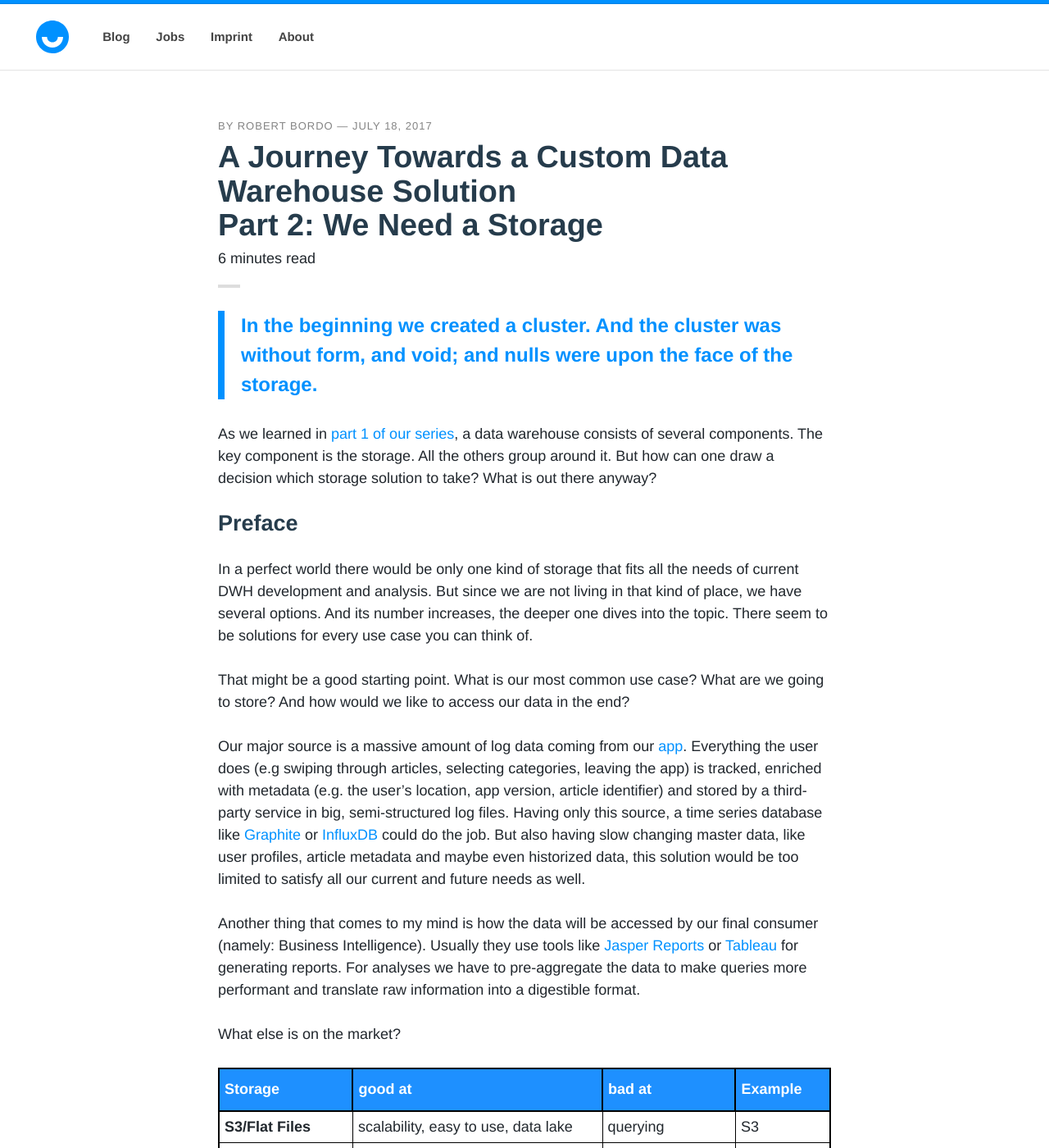
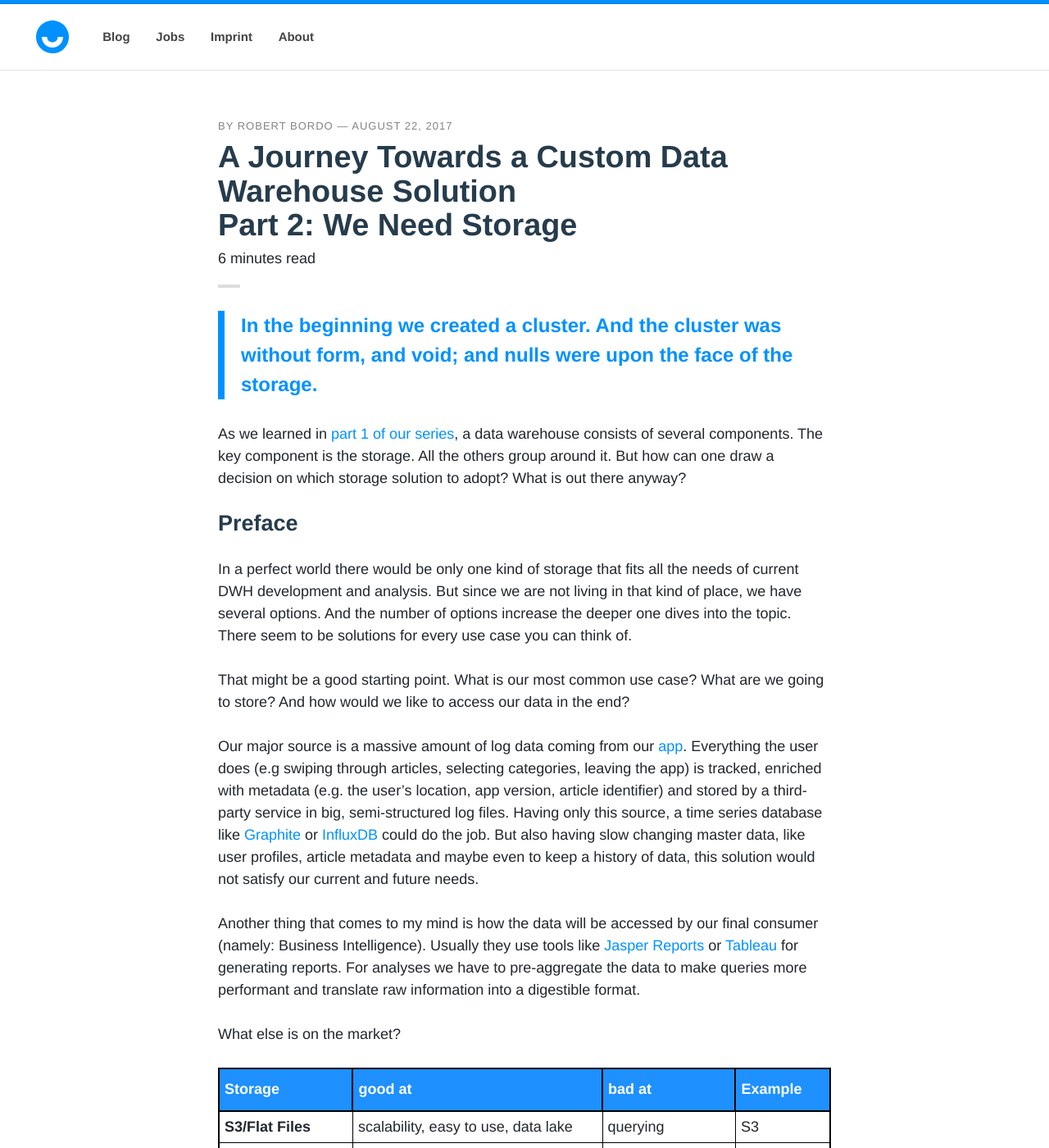
Before and after one commit to upday/upday.github.io, a Jekyll site: the page built from _posts/blog/2017-08-22-dwh-part2-we-need-storage.md, in a window 1280 px wide and 1400 px high. Shown: the whole window at 82% size. Built offline with Jekyll 4.4.1, drawn with Linux system fonts in a browser that asks for light colours; nearby versions of some CDN libraries; some web fonts are replaced; comment, search, counter and statistics services are not loaded; some of the changed text lies outside the part shown.

Commit message:
woven in Rich's review

```diff
--- a/_posts/blog/2017-07-18-dwh-part2-we-need-a-storage.md
+++ b/_posts/blog/2017-08-22-dwh-part2-we-need-storage.md
@@ -1,6 +1,6 @@
 ---
 layout: post
-title: "A Journey Towards a Custom Data Warehouse Solution<br/> Part 2: We Need a Storage"
+title: "A Journey Towards a Custom Data Warehouse Solution<br/> Part 2: We Need Storage"
 description:
 modified:
 categories: blog
@@ -8,18 +8,18 @@
 excerpt: We would like to share our second part towards a custom data warehouse solution. This time it's all about selecting a proper storage.
 tags: [Data, DWH, Data Warehouse, Big Data, Data Platform, Data Lake, Storage, Redshift, S3, Snowflake]
 image:
-date: 2017-07-18T00:39:55-04:00
+date: 2017-08-22T00:39:55-04:00
 ---
 
 > In the beginning we created a cluster. And the cluster was without form, and void; and nulls were upon the face of the storage.
 
 As we learned in [part 1 of our series](../dwh-part1_getting_started), a data warehouse consists of several components.
-The key component is the storage. All the others group around it. But how can one draw a decision which storage solution to take? What is out there anyway?
+The key component is the storage. All the others group around it. But how can one draw a decision on which storage solution to adopt? What is out there anyway?
 
 ## Preface
 
 In a perfect world there would be only one kind of storage that fits all the needs of current DWH development and analysis.
-But since we are not living in that kind of place, we have several options. And its number increases, the deeper one dives into the topic.
+But since we are not living in that kind of place, we have several options. And the number of options increase the deeper one dives into the topic.
 There seem to be solutions for every use case you can think of.
 
 That might be a good starting point. What is our most common use case? What are we going to store? And how would we like to access our data in the end?
@@ -32,7 +32,7 @@
 or
 [InfluxDB](www.influxdata.com/­time-series-platform/­influxdb)
 could do the job.
-But also having slow changing master data, like user profiles, article metadata and maybe even historized data, this solution would be too limited to satisfy all our current and future needs as well.
+But also having slow changing master data, like user profiles, article metadata and maybe even to keep a history of data, this solution would not satisfy our current and future needs.
 
 Another thing that comes to my mind is how the data will be accessed by our final consumer (namely: Business Intelligence).
 Usually they use tools like
@@ -145,8 +145,7 @@
 * What tools (BI) need to access my data?
 * How much can I spend on it?
 * How complicated is the maintenance?
-* Do we have capacity and knowledge to master this technology?
+* Do we have the capacity and knowledge to master this technology?
 * Do we need training?
 
-
-And there's nothing wrong with having more than one storage. I mean, a storage is not Highlander in the end.
+And there's nothing wrong with having more than one storage solution. I mean, storage is not Highlander in the end.
```
Also changed, not shown: other parts of _posts/blog/2017-08-22-dwh-part2-we-need-storage.md (+5 -5 lines).
